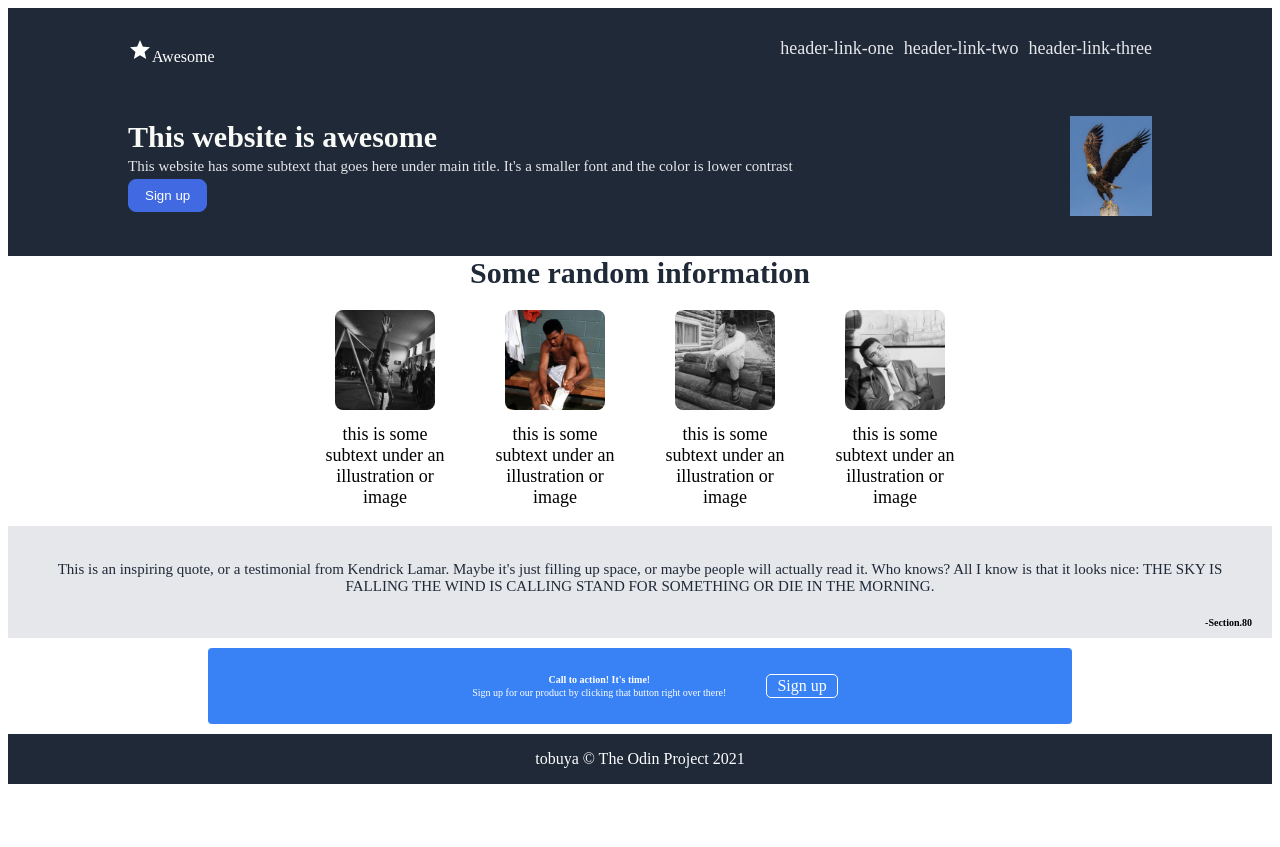
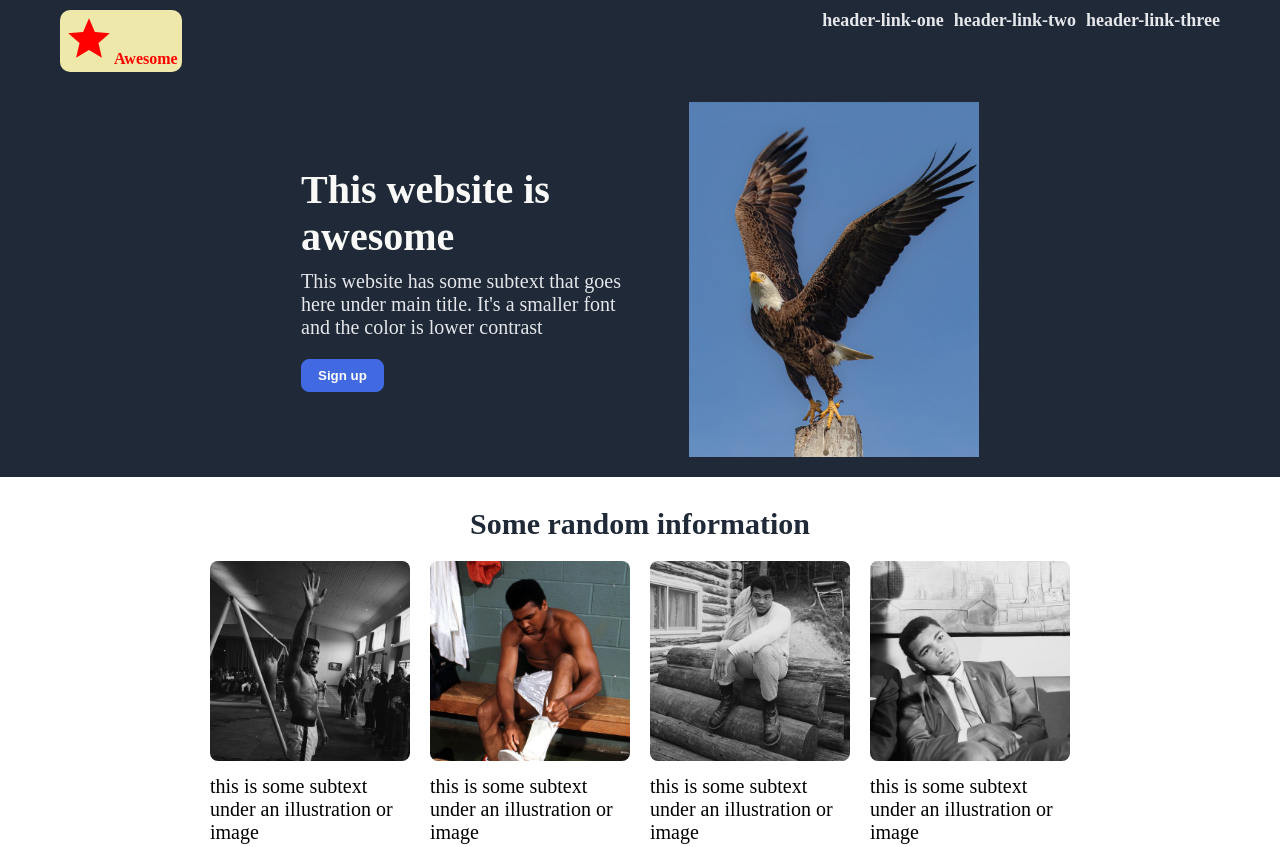
Before and after one commit to tobuya/landing-page, a plain HTML site: page index.html in a window 1280 px wide. Shown: the top 847 px of the page. Before the commit the page ends 800 px from the top, so only its background shows below. Drawn offline with Linux system fonts and the light colour scheme.

Commit message:
Worked on spacing and fonts

```diff
--- a/style.css
+++ b/style.css
@@ -2,47 +2,45 @@
 *::after,
 *::before{
     box-sizing: border-box;
+    padding: 0px;
+    margin: 0px;
 }
 
-html {
-    height: 100%;
-}
 body {
     font-family: 'Times New Roman', Times, serif;
-    display: flex;
-    flex-direction: column;
-    flex: 1 1 auto;
     text-align: center;
+    width: 100vw;
+    height: 100vh;
 }
-
-img {
-    max-width: 100px;
-    max-height: 100px;
-}
-
 
 .sectionA {
     background-color: #1F2937;
     display: flex;
     flex-direction: column;
     color: white;
-    padding: 20px 60px;
+
 }
 
 .header {
     display: flex;
     align-items: flex-start;
     padding: 10px 60px;
-    margin-bottom: 20px;
 }
-.logo {
-    font-size: 24px;
-    color: #f9faf8;
+#logo {
+    font-size: 50px;
+}
+.custom {
+    color: red;
+    font-weight: bolder;
+    padding: 4px;
+    background: palegoldenrod;
+    border-radius: 10px;
 }
 .right-links {
     margin-left: auto;
     font-size: 18px;
     color: #e5e7eb;
+    font-weight: bolder;
 }
 ul{
     list-style-type: none;
@@ -58,27 +56,23 @@ li {
 
 .header-lower {
     display: flex;
-    justify-content: space-between;
     padding: 20px 60px;
-    flex: 1 1 0;
+    align-items: center;
+    justify-content: center;
+    gap: 40px;
 }
-.left {
-    display: flex;
-    flex-direction: column;
-    align-items: flex-start;
-    justify-content: space-evenly;
-    width: 500px;
-    flex: 1 1 0;
-}
+
 .title {
-    font-size: 30px;
+    font-size: 40px;
     font-weight: bolder;
     color: #f9faf8;
+    margin: 10px 10px 10px 0px;
 }
 .subtext {
-    font-size: 15px;
+    font-size: 20px;
     color: #e5e7eb;
     padding-left: 0px;
+    margin: 10px 10px 10px 0px;
 }
 .buttonA {
     background-color: #4169e1;
@@ -86,11 +80,23 @@ li {
     padding: 8px 16px;
     border-radius: 8px;
     color: white;
+    margin: 10px 10px 10px 0px;
+    font-weight: bolder;
 }
 
+img.right {
+    width: 25%;
+    height: 10%;
+}
+
+.left {
+    width: 30%;
+    height: auto;
+    text-align: left;
+}
 
 .sectionB {
-    text-align: center;
+    padding: 30px;
 }
 
 .random {
@@ -104,19 +110,21 @@ li {
     display: flex;
     align-items: center;
     justify-content: center;
-    gap: 40px;
+    gap: 20px;
 }
-.below {
-    max-width: 130px;
+div.below {
+    width: 200px;
 }
 .text {
-    font-size: 18px;
+    font-size: 20px;
     color: black;
     margin-top: 10px;
+    text-align: left;
 }
 .img {
     border-radius: 8px;
-    max-width: 200px;
+    width: 200px;
+    height: 200px;
 }
 
 
@@ -128,22 +136,24 @@ li {
     justify-content: center;
 }
 .paragraph {
-    font: 15px light italic;
+    font: 20px light italic;
     color: #1f2937;
     margin-bottom: 0px;
-    padding: 20px;
+    padding: 40px 60px 0px 60px;
+    text-align: left;
+
 }
 .name {
     align-self: flex-end;
-    font-size: 10px;
+    font-size: 20px;
     font-weight: bold;
     margin-top: 2px;
-    padding-right: 20px;
+    margin-right: 70px;
 }
 
 
 .sectionD {
-    margin: 10px 200px;
+    margin: 40px 200px;
 }
 
 .sec-d {
@@ -151,7 +161,7 @@ li {
     background-color: #3882f6;
     color: white;
     padding:10px 0 10px 30px;
-    gap: 40px;
+    gap: 60px;
     align-items: center;
     justify-content: center;
     border-radius: 4px;
@@ -159,22 +169,23 @@ li {
 .side-a {
     display: flex;
     flex-direction: column;
+    text-align: left;
 }
 .call {
-    font-size: 10px;
-    font-weight: bold;
+    font-size: 20px;
+    font-weight: bolder;
     margin-bottom: 2px;
 }
 .sign {
-    font-size: 10px;
-    font-weight: lighter;
+    font-size: 20px;
     margin-top: 0px;
 }
 .butt {
     text-align: center;
-    border: 1px solid white;
-    padding: 2px 10px;
-    border-radius: 5px;
+    border: 2px solid white;
+    padding: 5px 20px;
+    border-radius: 7px;
+    font-weight: bolder;
 }
 
 
@@ -184,4 +195,5 @@ li {
     justify-content: center;
     background-color: #1f2937;
     color: white;
+    font-size: 20px;
 }
```
